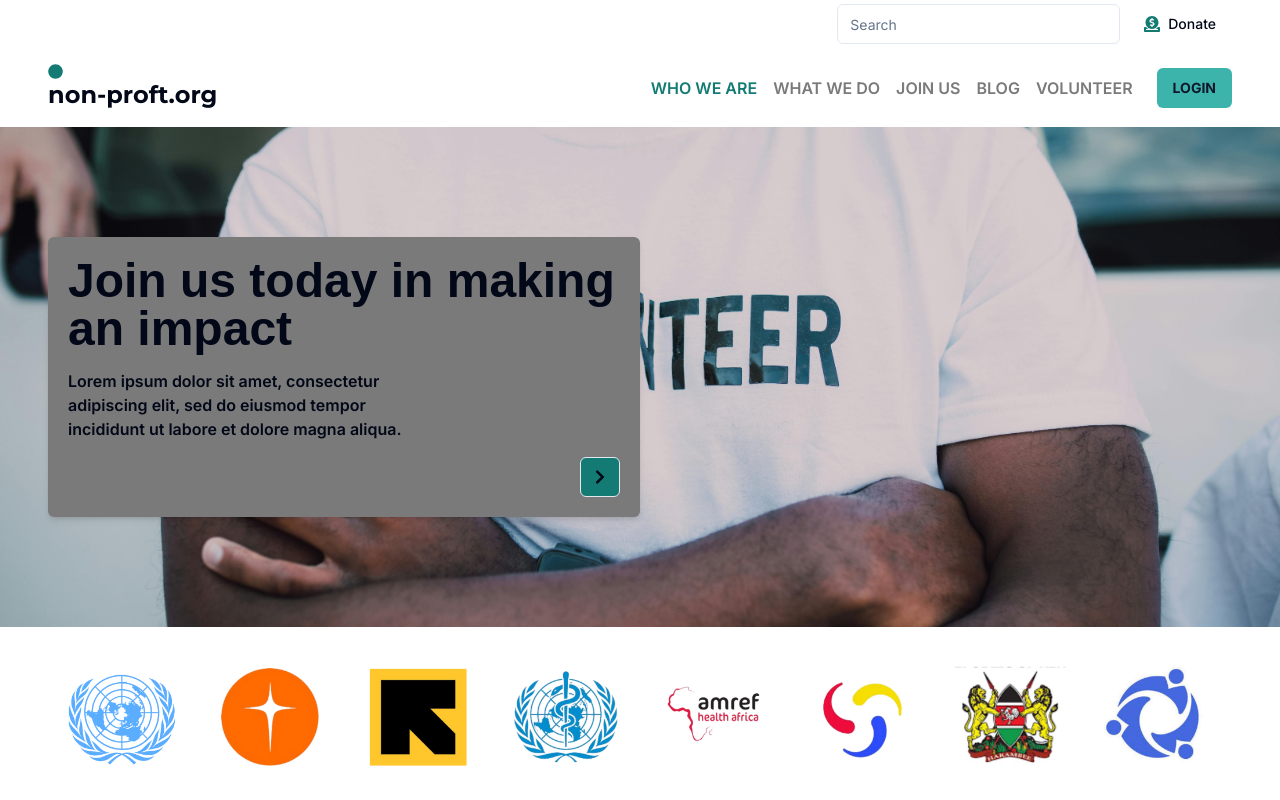
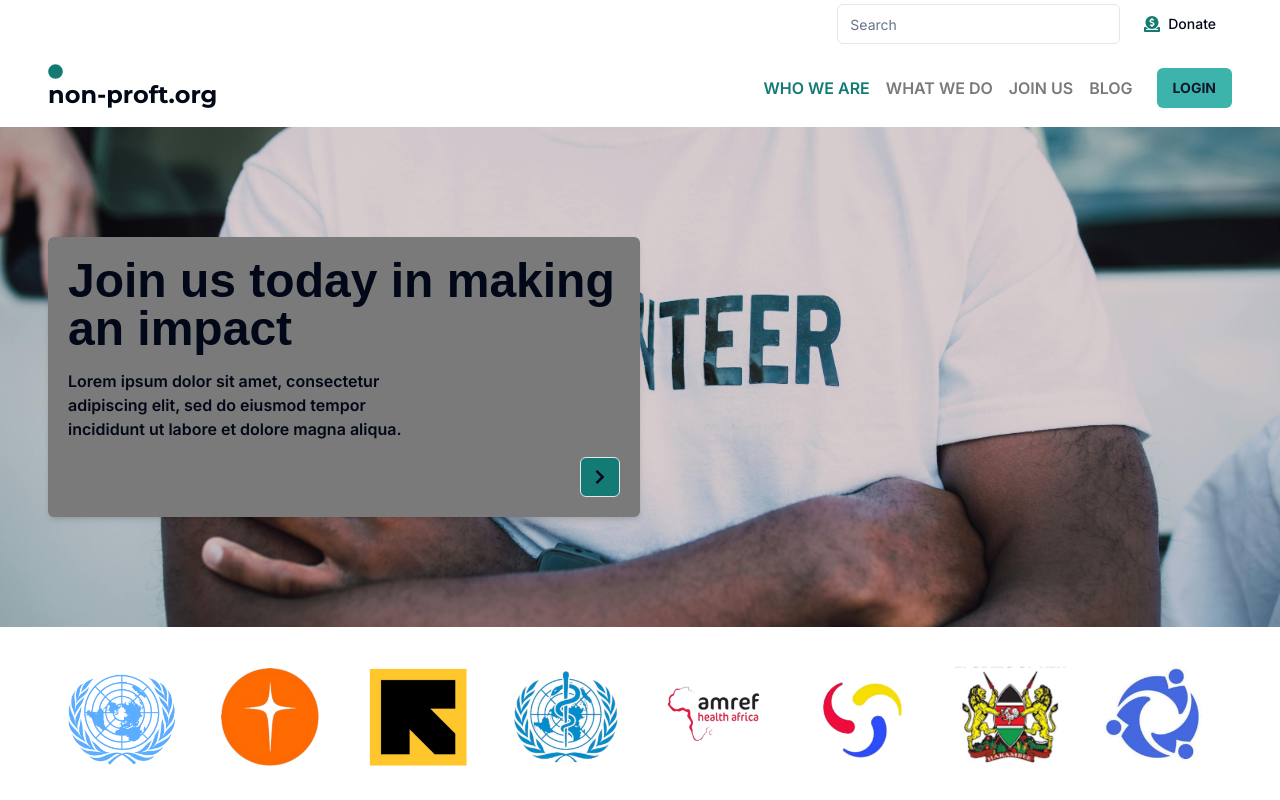
Before and after one commit to AdnaanH/non-profit-website, a Next.js app: page / in a window 1280 px wide. Shown: the top 800 px of the page. Built offline with nearby package versions, Linux system fonts and the light colour scheme; a web font is replaced by a local one.

Commit message:
Events Section

```diff
--- a/components/Navbar.jsx
+++ b/components/Navbar.jsx
@@ -25,7 +25,6 @@ const Navbar = () => {
             <Link href='#about' className='hover:text-[#147b74] transition-colors'>what we do</Link>
             <Link href='#joinus' className='hover:text-[#147b74] transition-colors'>join us</Link>
             <Link href='/' className='hover:text-[#147b74] transition-colors'>blog</Link>
-            <Link href='/' className='hover:text-[#147b74] transition-colors'>volunteer</Link>
             <Link href='/login'>
                 <Button variant="secondary" className="bg-[#3cb4ac] hover:bg-[#147b74] hover:text-white font-bold ml-2">LOGIN</Button>
             </Link>
```
